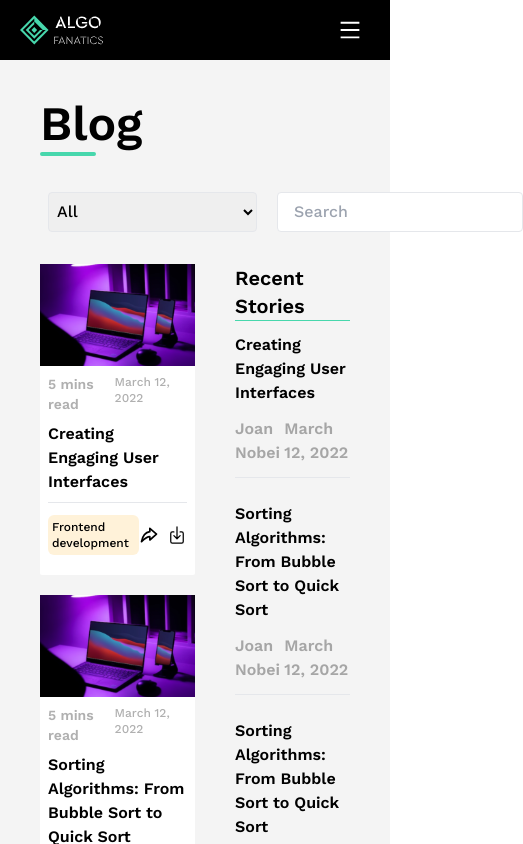
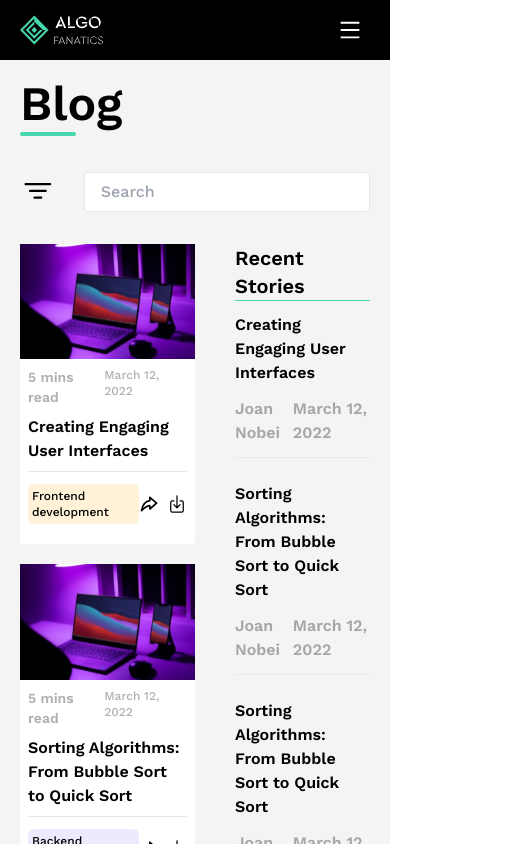
Before and after one commit to algofanatics/algofanatics-website, a Next.js app: page /blog in a window 390 px wide. Shown: the top 844 px of the page, 523 px wide, since content can reach past the window. Built offline with nearby package versions, Linux system fonts and the light colour scheme.

Commit message:
feat: Blog UI & mobile Navbar

```diff
--- a/pages/blog/index.tsx
+++ b/pages/blog/index.tsx
@@ -106,15 +106,15 @@ const index = () => {
 
 
   return (
-    <main className="font-work bg-blog">
+    <main className="font-work bg-blog overflow-x-hidden">
       <Navbar />
-      <div className="p-10">
+      <div className="lg:p-10 p-5">
         <h1 className="text-5xl font-semibold">Blog</h1>
         <div className="border-2 w-14 my-1 rounded-lg border-primary"></div>
 
         <section className="py-8 flex items-center">
           <BsFilter className="w-9 h-9 mr-2" />
-          <select className="w-72 border h-10 rounded px-1"
+          <select className="w-72 border h-10 rounded px-1 md:block hidden"
           value={filterBlog}
           onChange={(e)=>setFilteredBlog(e.target.value)}
           >
```
